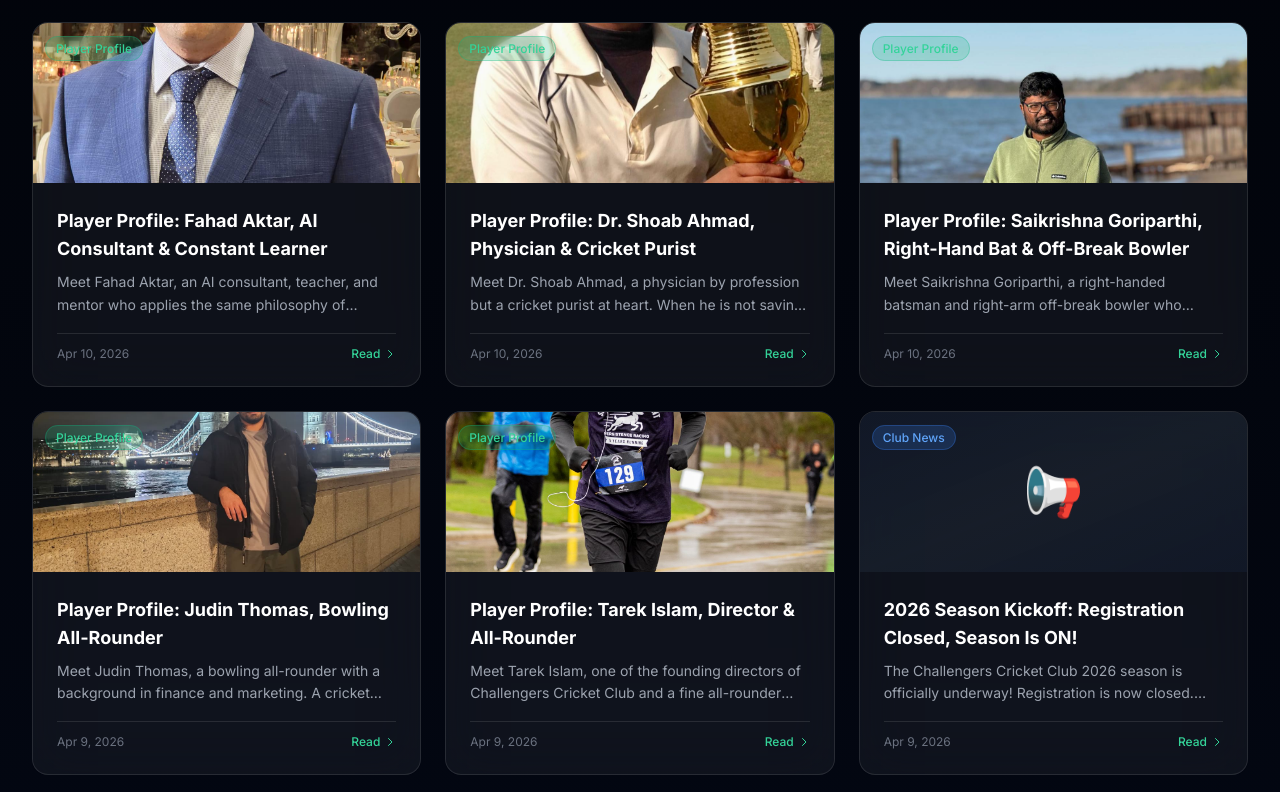
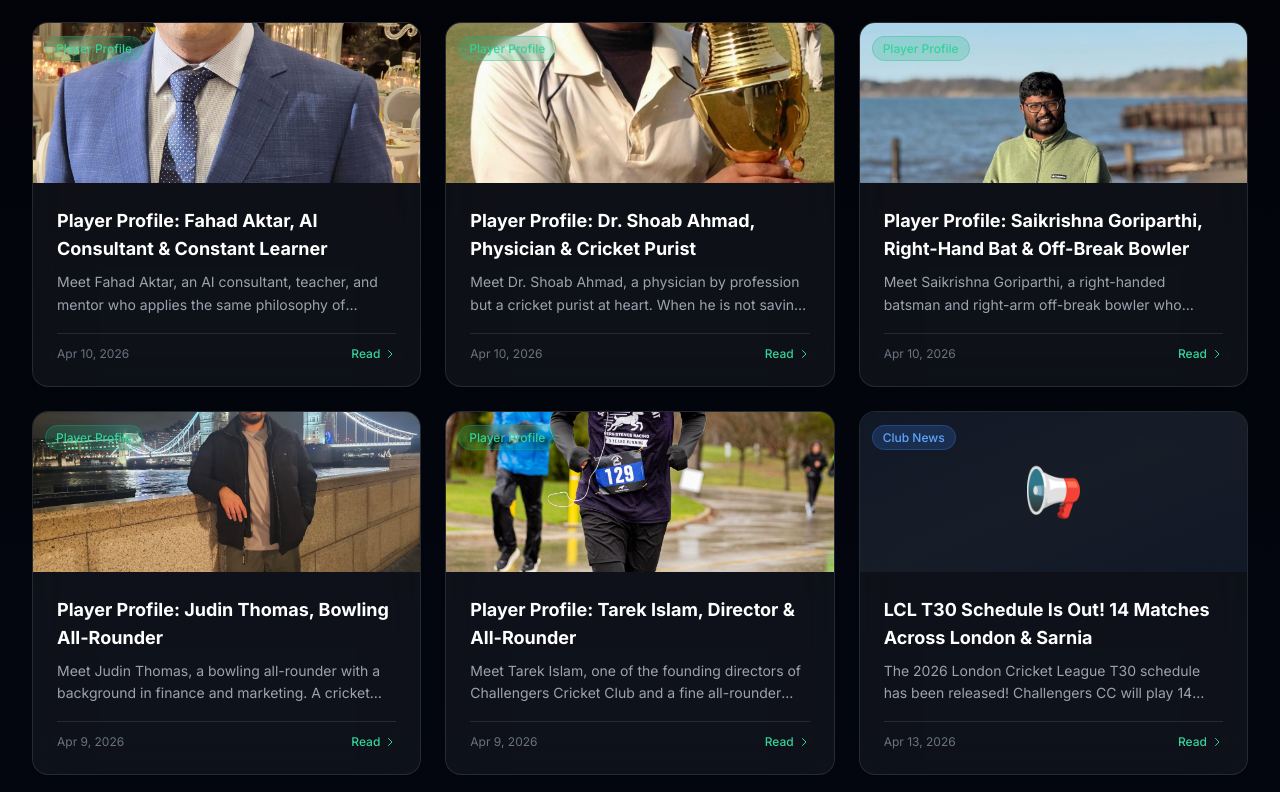
Before and after one commit to msaad7777/Challengers-cc, a Next.js app: page /blog in a window 1280 px wide. Shown: the part 2005-2797 px from the top of the page. Built offline with nearby package versions, Linux system fonts and the light colour scheme.

Commit message:
Add LCL T30 schedule announcement blog post with key fixtures and venue list
Co-Authored-By: Claude Opus 4.6 (1M context) <noreply@anthropic.com>

```diff
--- a/app/blog/data.ts
+++ b/app/blog/data.ts
@@ -824,6 +824,79 @@ export const blogPosts: BlogPost[] = [
     featured: true,
   },
   {
+    slug: 'lcl-t30-schedule-2026',
+    title: 'LCL T30 Schedule Is Out! 14 Matches Across London & Sarnia',
+    excerpt:
+      'The 2026 London Cricket League T30 schedule has been released! Challengers CC will play 14 matches from May to September across four venues. Check out the full fixture list.',
+    content: `
+      <p class="text-gray-300 text-lg leading-relaxed mb-6">
+        The wait is over! The <strong class="text-white">2026 LCL T30 league schedule</strong> has officially
+        been released and Challengers Cricket Club is locked in for <strong class="text-white">14 matches</strong>
+        running from May through September. It is going to be an action-packed season!
+      </p>
+      <h3 class="text-2xl font-bold text-white mb-4">Season at a Glance</h3>
+      <div style="display: grid; grid-template-columns: repeat(3, 1fr); gap: 12px; margin: 20px 0;">
+        <div style="background: rgba(16,185,129,0.1); border: 1px solid rgba(16,185,129,0.3); border-radius: 12px; padding: 16px; text-align: center;">
+          <div class="text-2xl font-bold text-primary-400">14</div>
+          <div class="text-xs text-gray-400">Matches</div>
+        </div>
+        <div style="background: rgba(234,179,8,0.1); border: 1px solid rgba(234,179,8,0.3); border-radius: 12px; padding: 16px; text-align: center;">
+          <div class="text-2xl font-bold text-accent-400">4</div>
+          <div class="text-xs text-gray-400">Venues</div>
+        </div>
+        <div style="background: rgba(59,130,246,0.1); border: 1px solid rgba(59,130,246,0.3); border-radius: 12px; padding: 16px; text-align: center;">
+          <div class="text-2xl font-bold text-blue-400">May - Sep</div>
+          <div class="text-xs text-gray-400">Season</div>
+        </div>
+      </div>
+      <h3 class="text-2xl font-bold text-white mb-4">Key Fixtures to Watch</h3>
+      <ul class="text-gray-300 text-lg leading-relaxed mb-6 list-disc list-inside space-y-2">
+        <li><strong class="text-white">Season Opener (May 10)</strong> vs London Predators at Northridge Cricket Ground</li>
+        <li><strong class="text-white">Away Trip to Sarnia (June 14)</strong> vs Sarnia Spartans at Mike Vier Park</li>
+        <li><strong class="text-white">Canada Day Clash (July 1)</strong> vs London Rising Stars</li>
+        <li><strong class="text-white">Back-to-Back Weekend (July 25-26)</strong> vs LCC Mavericks & London Rising Stars</li>
+        <li><strong class="text-white">Season Finale Double Header (Sep 12-13)</strong> vs Inferno Spartans & Tigers Cricket Club</li>
+      </ul>
+      <h3 class="text-2xl font-bold text-white mb-4">Our Opponents</h3>
+      <p class="text-gray-300 text-lg leading-relaxed mb-6">
+        This season we face some of the strongest teams in the London Cricket League including London Predators,
+        Forest City Cricketers, Sarnia Spartans, Western Cricket Academy B, London Rising Stars, LCC Maple Stars,
+        LCC Mavericks, London Eagle Predators, Inferno Spartans, and Tigers Cricket Club. Every match is going
+        to be a battle and we are ready for it.
+      </p>
+      <h3 class="text-2xl font-bold text-white mb-4">Venues</h3>
+      <div style="background: linear-gradient(135deg, rgba(16,185,129,0.1), rgba(234,179,8,0.1)); border: 1px solid rgba(16,185,129,0.3); border-radius: 16px; padding: 24px; margin: 24px 0;">
+        <ul class="text-gray-300 text-lg leading-relaxed list-disc list-inside space-y-2">
+          <li>Northridge Cricket Ground, London</li>
+          <li>North London Athletic Fields, London</li>
+          <li>Silverwoods Cricket Ground, London</li>
+          <li>Mike Vier Park, Sarnia</li>
+        </ul>
+      </div>
+      <div style="text-align: center; margin: 24px 0;">
+        <a href="/schedule" style="display: inline-flex; align-items: center; gap: 8px; padding: 14px 28px; background: linear-gradient(to right, #10b981, #059669); color: white; font-weight: 600; border-radius: 8px; text-decoration: none; font-size: 16px;">
+          View Full Schedule
+        </a>
+      </div>
+      <h3 class="text-2xl font-bold text-white mb-4">LCL T20 & LPL Coming Soon</h3>
+      <p class="text-gray-300 text-lg leading-relaxed mb-6">
+        The T30 is just the beginning. We are also registered for the LCL T20 league and the London Premier
+        League (LPL). Those schedules will be published as soon as fixtures are confirmed. Keep an eye on
+        our <a href="/schedule" class="text-primary-400 hover:text-primary-300 underline">Schedule page</a>
+        for updates.
+      </p>
+      <p class="text-gray-300 text-lg leading-relaxed mb-6">
+        Let's go Challengers! Game on!
+      </p>
+    `,
+    category: 'Club News',
+    author: 'Challengers CC',
+    date: '2026-04-13',
+    image: null,
+    video: null,
+    featured: true,
+  },
+  {
     slug: '2026-season-kickoff',
     title: '2026 Season Kickoff: Registration Closed, Season Is ON!',
     excerpt:
```
